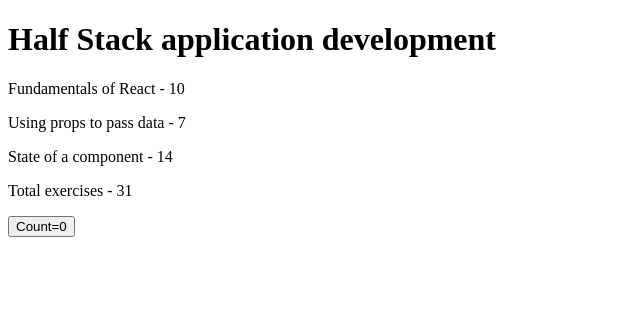
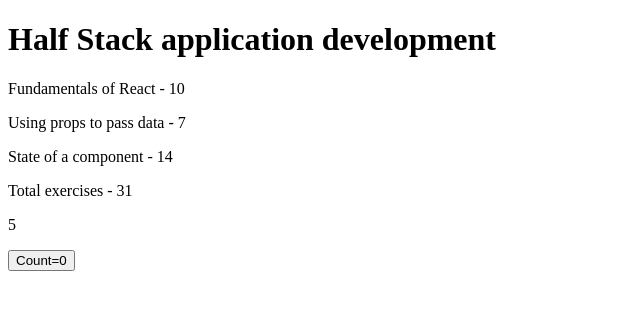
Before and after one commit to svalenziano/fullstackopen, a React (Vite) app in the folder fullstackopen/01-intro-to-react/part1-1/: page / in a window 1280 px wide. Shown: the top 310 px of the page, without its empty margins (0-640 px from the left). Built offline with nearby package versions, Linux system fonts and the light colour scheme.

Commit message:
setInterval with empty dependency array

```diff
--- a/fullstackopen/01-intro-to-react/part1-1/src/App.jsx
+++ b/fullstackopen/01-intro-to-react/part1-1/src/App.jsx
@@ -1,4 +1,4 @@
-import {useState} from 'react';
+import { useState, useEffect } from 'react';
 
 const App = () => {
   const [count, setCount] = useState(0);
@@ -25,9 +25,26 @@ const App = () => {
       <Header course={course.name}></Header>
       <Content parts={course.parts}/>
       <Total parts={course.parts}/>
+      <Incrementer/>
       <Button count={count} setCount={setCount}/>
     </div>
   )
+}
+
+function Incrementer() {
+  const [count, setCount] = useState(0);
+
+  useEffect(() => {
+      const id = setInterval(() => {
+        setCount(i => i + 1)
+      }, 1000);
+
+
+      return () => clearInterval(id);
+    }
+  , [])
+
+  return <p>{count}</p>
 }
 
 function Button({count, setCount}) {
```
